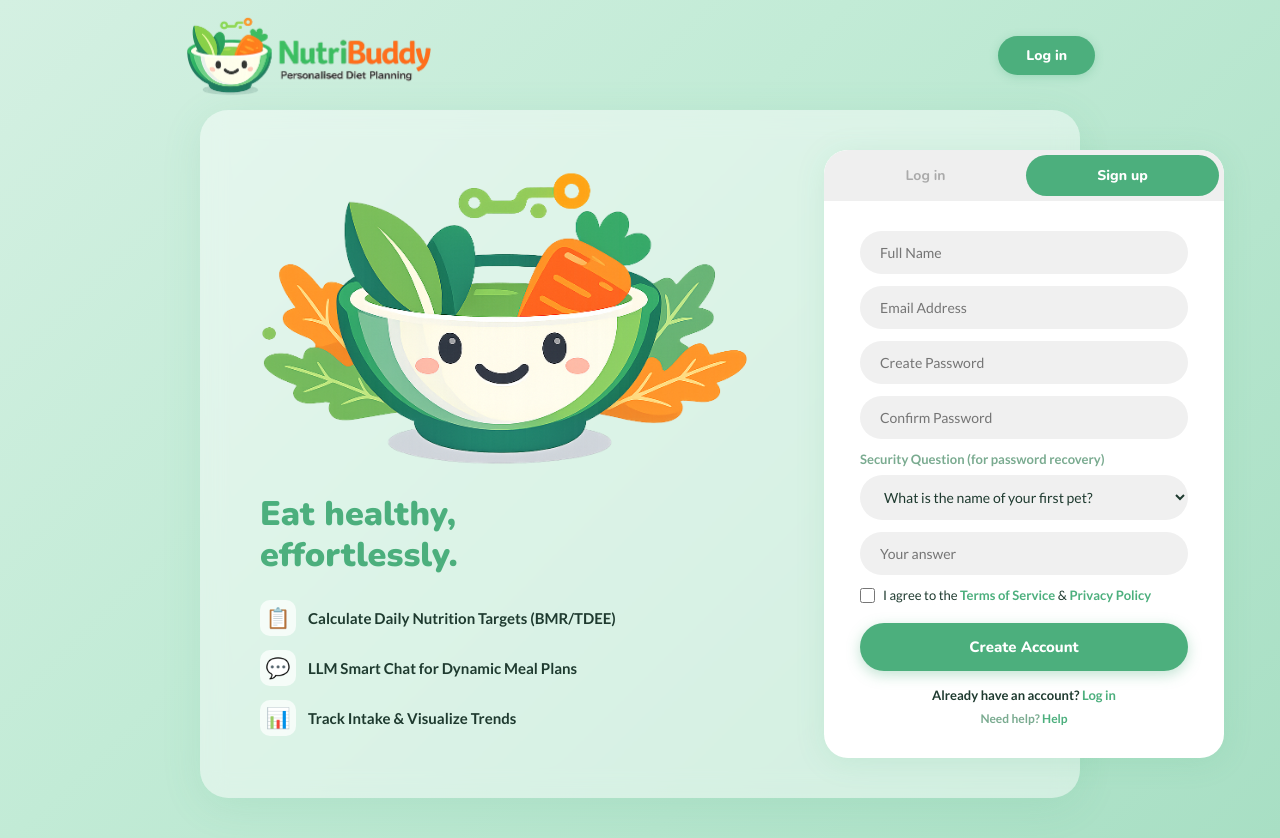
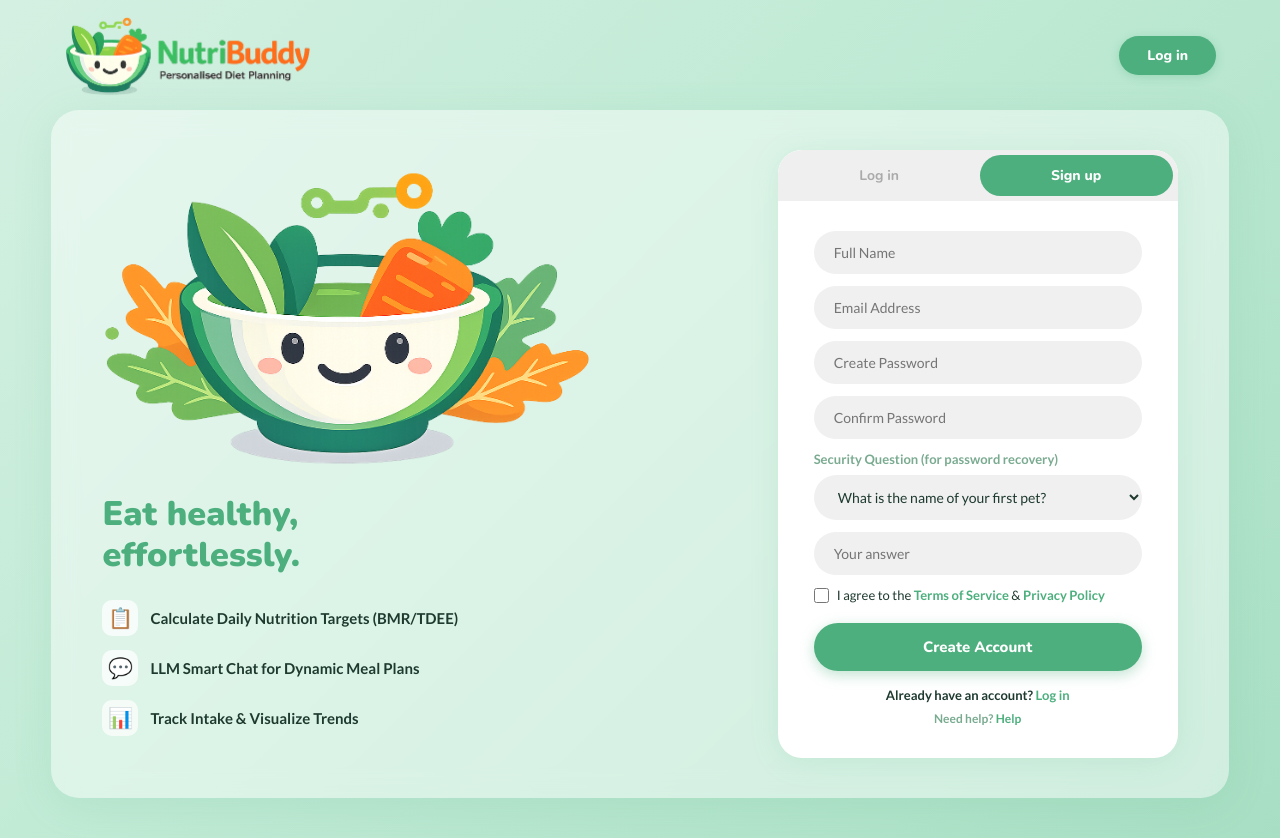
Before and after one commit to Jiaxuan0418/nutribuddy-frontend, a React (Vite) app: page / in a window 1280 px wide. Built offline with nearby package versions, Linux system fonts and the light colour scheme.

Commit message:
AuthPage Layout Modifying

```diff
--- a/src/pages/AuthPage.jsx
+++ b/src/pages/AuthPage.jsx
@@ -15,34 +15,49 @@ const S = {
     display: "flex", flexDirection: "column",
   },
   navbar: {
-    display: "flex", alignItems: "center", justifyContent: "space-between", padding: "10px 185px",
+    display: "flex", alignItems: "center", justifyContent: "space-between",
+    padding: "10px clamp(16px, 5vw, 80px)",
   },
-  navLogoImg:  { height: 90, width: "auto", objectFit: "contain" },
+  navLogoImg:  { height: "clamp(55px, 8vw, 90px)", width: "auto", objectFit: "contain" },
   navLoginBtn: {
     background: C.green, color: "#fff", border: "none", borderRadius: 99,
     padding: "10px 28px", fontFamily: "'Nunito', sans-serif", fontWeight: 800,
     fontSize: 14, cursor: "pointer", boxShadow: "0 2px 10px rgba(76,175,125,0.3)", transition: "all .18s",
+    whiteSpace: "nowrap",
   },
   outerCard: {
-    flex: 1, margin: "0 200px 40px", background: "rgba(255,255,255,0.45)",
+    flex: 1,
+    margin: "0 clamp(12px, 4vw, 80px) 40px",
+    background: "rgba(255,255,255,0.45)",
     backdropFilter: "blur(12px)", borderRadius: 28, display: "flex",
-    alignItems: "center", padding: "40px 60px", gap: 60,
+    alignItems: "center", padding: "clamp(20px, 4vw, 40px) clamp(16px, 4vw, 60px)",
+    gap: "clamp(20px, 4vw, 60px)",
     boxShadow: "0 8px 40px rgba(76,175,125,0.12)",
+    flexWrap: "wrap",
+    justifyContent: "center",
   },
-  leftPanel:   { flex: 1, display: "flex", flexDirection: "column", alignItems: "flex-start" },
+  leftPanel: {
+    flex: "1 1 280px", display: "flex", flexDirection: "column", alignItems: "flex-start",
+    minWidth: 0,
+  },
   mascotBox: {
     width: "100%", marginBottom: 16,
     display: "flex", alignItems: "center", justifyContent: "flex-start",
   },
-  tagline:     { fontFamily: "'Nunito', sans-serif", fontWeight: 900, fontSize: 34, color: C.green, lineHeight: 1.2, marginBottom: 24 },
+  tagline: {
+    fontFamily: "'Nunito', sans-serif", fontWeight: 900,
+    fontSize: "clamp(22px, 3vw, 34px)",
+    color: C.green, lineHeight: 1.2, marginBottom: 24,
+  },
   featureRow:  { display: "flex", alignItems: "center", gap: 12, marginBottom: 14 },
   featureIcon: {
     fontSize: 20, width: 36, height: 36, background: "rgba(255,255,255,0.7)",
     borderRadius: 10, display: "flex", alignItems: "center", justifyContent: "center", flexShrink: 0,
   },
   featureText: { fontSize: 15, fontWeight: 600, color: C.text },
-  formCard:    {
-    width: 400, background: "#fff", borderRadius: 24,
+  formCard: {
+    width: "min(400px, 100%)",
+    background: "#fff", borderRadius: 24,
     boxShadow: "0 4px 30px rgba(76,175,125,0.13)", overflow: "hidden", flexShrink: 0,
   },
   tabBar: { display: "flex", background: "#efefef", padding: 5, gap: 4, borderRadius: "24px 24px 0 0" },
@@ -196,9 +211,8 @@ export default function AuthPage({ onAuth }) {
   const [successMsg, setSuccessMsg] = useState("");
   const [loading,    setLoading]    = useState(false);
   const [rememberMe, setRememberMe] = useState(false);
-  const [modal,      setModal]      = useState(null); // "tos" | "privacy" | "help" | null
+  const [modal,      setModal]      = useState(null);
 
-  // Forgot password flow: "idle" | "enter_email" | "answer_question" | "new_password" | "done"
   const [fpStep,     setFpStep]     = useState("idle");
   const [fpEmail,    setFpEmail]    = useState("");
   const [fpQuestion, setFpQuestion] = useState("");
@@ -216,7 +230,6 @@ export default function AuthPage({ onAuth }) {
     setFpAnswer(""); setFpNewPw(""); setFpConfirm(""); setFpErr("");
   }
 
-  // ── Signup ──
   async function handleSignup() {
     if (!form.name || !form.email || !form.password)  { setErr("Please fill in all fields before continuing."); return; }
     if (form.password !== form.confirm)                { setErr("Your passwords don't match. Please re-enter them."); return; }
@@ -243,7 +256,6 @@ export default function AuthPage({ onAuth }) {
     }
   }
 
-  // ── Login ──
   async function handleLogin() {
     if (!form.email || !form.password) { setErr("Please enter your email and password to log in."); return; }
     try {
@@ -263,7 +275,6 @@ export default function AuthPage({ onAuth }) {
     }
   }
 
-  // ── Forgot password: Step 1 — fetch security question ──
   async function fpLookup() {
     if (!fpEmail) { setFpErr("Please enter your email address."); return; }
     try {
@@ -285,7 +296,6 @@ export default function AuthPage({ onAuth }) {
     }
   }
 
-  // ── Forgot password: Step 2 — verify answer & set new password ──
   async function fpReset() {
     if (!fpAnswer)               { setFpErr("Please enter your answer."); return; }
     if (!fpNewPw)                { setFpErr("Please enter a new password."); return; }
@@ -310,7 +320,6 @@ export default function AuthPage({ onAuth }) {
     }
   }
 
-  // ── Render forgot-password panel (replaces login form) ──
   function ForgotPasswordPanel() {
     if (fpStep === "done") {
       return (
@@ -356,7 +365,6 @@ export default function AuthPage({ onAuth }) {
       );
     }
 
-    // fpStep === "enter_email"
     return (
       <>
         <div style={{ fontFamily: "'Nunito',sans-serif", fontWeight: 800, fontSize: 15, marginBottom: 4 }}>
@@ -378,6 +386,21 @@ export default function AuthPage({ onAuth }) {
 
   return (
     <div style={S.page}>
+      {/* Responsive styles injected */}
+      <style>{`
+        @media (max-width: 700px) {
+          .auth-left-panel { display: none !important; }
+          .auth-outer-card {
+            margin: 0 12px 24px !important;
+            padding: 20px 12px !important;
+            justify-content: center !important;
+          }
+          .auth-form-card { width: 100% !important; }
+        }
+        @media (max-width: 900px) {
+          .auth-mascot-img { width: 280px !important; height: 180px !important; }
+        }
+      `}</style>
 
       {/* ── Modals ── */}
       {modal === "tos"     && <DocModal title="📄 Terms of Service" sections={TOS_SECTIONS}     onClose={() => setModal(null)} />}
@@ -398,12 +421,17 @@ export default function AuthPage({ onAuth }) {
       </div>
 
       {/* ── Outer card ── */}
-      <div style={S.outerCard}>
+      <div style={S.outerCard} className="auth-outer-card">
 
-        {/* Left panel */}
-        <div style={S.leftPanel}>
+        {/* Left panel — hidden on mobile */}
+        <div style={S.leftPanel} className="auth-left-panel">
           <div style={S.mascotBox}>
-            <img src={mascotImg} alt="NutriBuddy mascot" style={{ width: 520, height: 320, objectFit: "contain", marginLeft: -16 }} />
+            <img
+              src={mascotImg}
+              alt="NutriBuddy mascot"
+              className="auth-mascot-img"
+              style={{ width: 520, height: 320, objectFit: "contain", marginLeft: -16, maxWidth: "100%" }}
+            />
           </div>
           <div style={S.tagline}>Eat healthy,<br />effortlessly.</div>
           {FEATURES.map((f) => (
@@ -414,8 +442,8 @@ export default function AuthPage({ onAuth }) {
           ))}
         </div>
 
-        {/* Right panel */}
-        <div style={S.formCard}>
+        {/* Right panel — form */}
+        <div style={S.formCard} className="auth-form-card">
           <div style={S.tabBar}>
             <button style={tab === "login"  ? S.tabActive : S.tabInactive} onClick={() => switchTab("login")}>Log in</button>
             <button style={tab === "signup" ? S.tabActive : S.tabInactive} onClick={() => switchTab("signup")}>Sign up</button>
@@ -477,7 +505,7 @@ export default function AuthPage({ onAuth }) {
                   </span>
                 </div>
 
-                {err       && <div style={S.error}>{err}</div>}
+                {err        && <div style={S.error}>{err}</div>}
                 {successMsg && <div style={S.success}>{successMsg}</div>}
 
                 <button style={S.pillBtn} onClick={handleSignup}>
```
